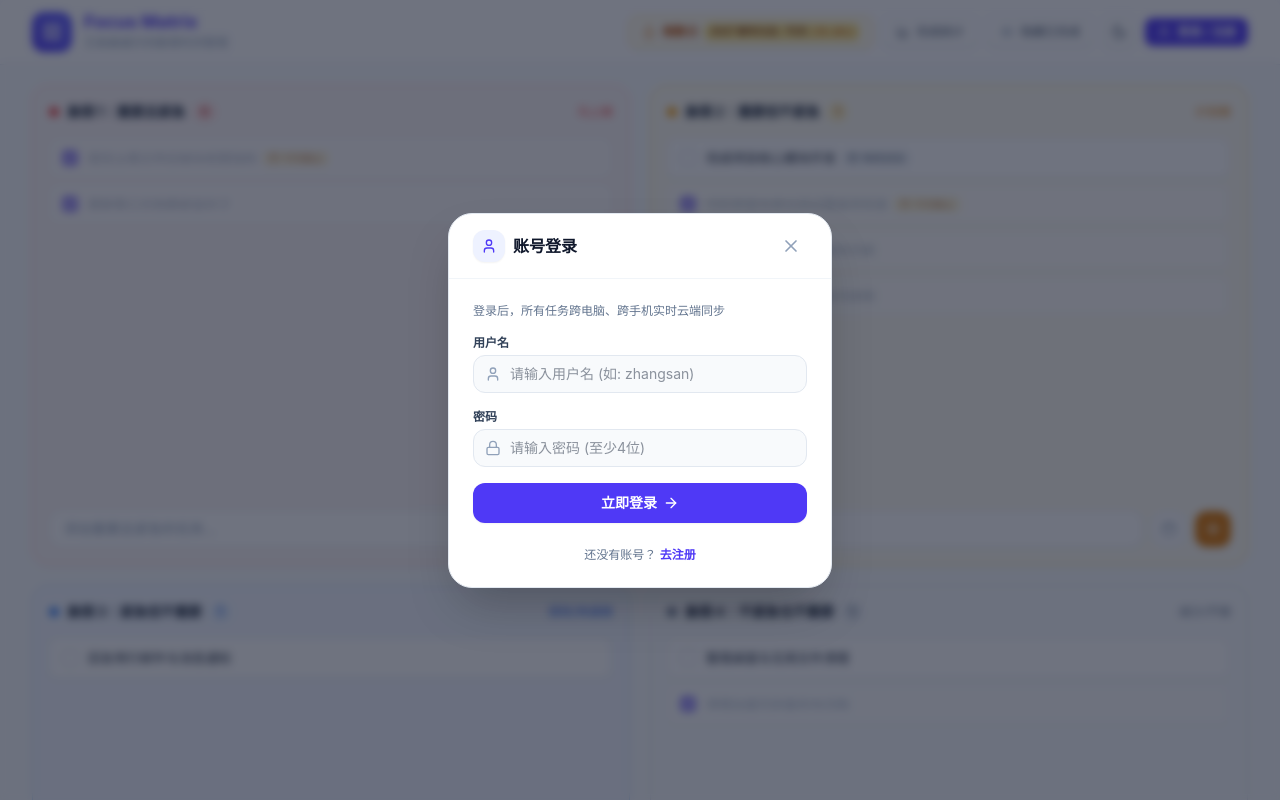
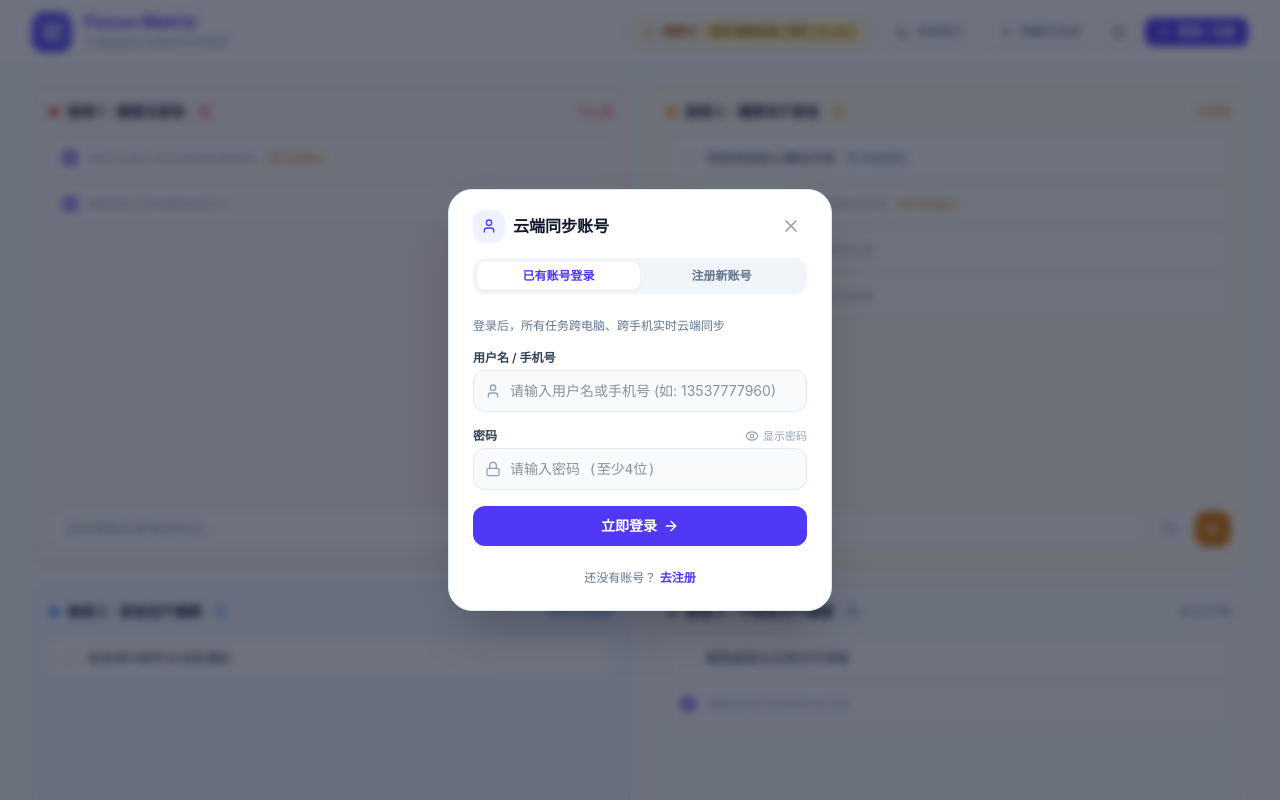
Before and after one commit to u3823433669-ui/4room, a React (Vite) app: page / in a window 1280 px wide. Both pictures are taken after a click on the button "登录 / 注册". Shown: the top 800 px of the page. Built offline with nearby package versions, Linux system fonts and the light colour scheme.

Commit message:
fix(auth): clarify unregistered user error, add one-click register, and preserve on-screen tasks

```diff
--- a/server.ts
+++ b/server.ts
@@ -181,18 +181,52 @@ app.post('/api/v1/auth/register', (req, res) => {
   });
 });
 
-// Login
+// Login (with auto-register option and distinct error codes)
 app.post('/api/v1/auth/login', (req, res) => {
-  const { username, password } = req.body;
+  const { username, password, autoRegister } = req.body;
   if (!username || !password) {
     return res.status(400).json({ success: false, error: '请输入用户名和密码' });
   }
 
   const cleanUser = username.trim().toLowerCase();
-  const existing = users.get(cleanUser);
+  let existing = users.get(cleanUser);
 
-  if (!existing || existing.passwordHash !== hashPassword(password)) {
-    return res.status(400).json({ success: false, error: '用户名或密码错误' });
+  // If user does not exist but requested autoRegister
+  if (!existing && autoRegister) {
+    if (cleanUser.length < 2 || cleanUser.length > 20) {
+      return res.status(400).json({ success: false, error: '用户名长度需在 2 到 20 个字符之间' });
+    }
+    if (password.length < 4) {
+      return res.status(400).json({ success: false, error: '密码长度至少需 4 个字符' });
+    }
+
+    const newUser: User = {
+      id: `u_${Date.now()}_${Math.random().toString(36).substring(2, 6)}`,
+      username: cleanUser,
+      passwordHash: hashPassword(password),
+      createdAt: Date.now(),
+    };
+
+    users.set(cleanUser, newUser);
+    userTasks.set(cleanUser, []);
+    saveDb();
+    existing = newUser;
+  }
+
+  if (!existing) {
+    return res.status(404).json({
+      success: false,
+      code: 'USER_NOT_FOUND',
+      error: '该用户名尚未注册，请先点击【去注册】或直接点击下方【一键注册并登录】',
+    });
+  }
+
+  if (existing.passwordHash !== hashPassword(password)) {
+    return res.status(400).json({
+      success: false,
+      code: 'WRONG_PASSWORD',
+      error: '密码错误，请检查大小写后重新输入',
+    });
   }
 
   const token = `token_${Date.now()}_${crypto.randomBytes(16).toString('hex')}`;
--- a/src/App.tsx
+++ b/src/App.tsx
@@ -224,15 +224,23 @@ export default function App() {
 
     // Fetch user cloud tasks
     const cloudTasks = await fetchCloudTasks(token);
-    if (cloudTasks) {
+    if (cloudTasks && cloudTasks.length > 0) {
       const { tasks: escalated } = checkAndEscalateTasks(cloudTasks);
       setTasks(escalated);
       saveLocalTasks(escalated, user.username);
+    } else if (tasks.length > 0) {
+      // First-time login/register: upload current on-screen tasks to cloud so they aren't lost!
+      syncTasksToCloud(tasks, token, user.username);
+      saveLocalTasks(tasks, user.username);
     }
+
     const cloudCountdowns = await fetchCloudCountdowns(token);
-    if (cloudCountdowns) {
+    if (cloudCountdowns && cloudCountdowns.length > 0) {
       setCountdowns(cloudCountdowns);
       saveLocalCountdowns(cloudCountdowns, user.username);
+    } else if (countdowns.length > 0) {
+      syncCountdownsToCloud(countdowns, token, user.username);
+      saveLocalCountdowns(countdowns, user.username);
     }
   };
 
--- a/src/components/AuthModal.tsx
+++ b/src/components/AuthModal.tsx
@@ -1,5 +1,5 @@
 import React, { useState } from 'react';
-import { X, User, Lock, ArrowRight, ShieldCheck, Check } from 'lucide-react';
+import { X, User, Lock, ArrowRight, Eye, EyeOff, AlertCircle, Sparkles } from 'lucide-react';
 import { User as UserType } from '../types';
 
 interface AuthModalProps {
@@ -16,30 +16,34 @@ export const AuthModal: React.FC<AuthModalProps> = ({
   const [isLogin, setIsLogin] = useState<boolean>(true);
   const [username, setUsername] = useState('');
   const [password, setPassword] = useState('');
+  const [showPassword, setShowPassword] = useState(false);
   const [error, setError] = useState<string | null>(null);
+  const [errorCode, setErrorCode] = useState<string | null>(null);
   const [loading, setLoading] = useState(false);
 
   if (!isOpen) return null;
 
-  const handleSubmit = async (e: React.FormEvent) => {
-    e.preventDefault();
+  const handleExecuteAuth = async (autoRegister: boolean = false) => {
     setError(null);
+    setErrorCode(null);
 
-    if (!username.trim() || !password) {
+    const cleanUser = username.trim();
+    if (!cleanUser || !password) {
       setError('请输入用户名和密码');
       return;
     }
 
     setLoading(true);
-    const endpoint = isLogin ? '/api/v1/auth/login' : '/api/v1/auth/register';
+    const endpoint = (isLogin && !autoRegister) ? '/api/v1/auth/login' : '/api/v1/auth/register';
 
     try {
       const res = await fetch(endpoint, {
         method: 'POST',
         headers: { 'Content-Type': 'application/json' },
         body: JSON.stringify({
-          username: username.trim(),
+          username: cleanUser,
           password,
+          autoRegister,
         }),
       });
 
@@ -49,6 +53,7 @@ export const AuthModal: React.FC<AuthModalProps> = ({
         onClose();
       } else {
         setError(data.error || '请求失败，请稍后重试');
+        setErrorCode(data.code || null);
       }
     } catch {
       setError('网络连接失败，请检查服务器状态');
@@ -57,17 +62,22 @@ export const AuthModal: React.FC<AuthModalProps> = ({
     }
   };
 
+  const handleSubmit = (e: React.FormEvent) => {
+    e.preventDefault();
+    handleExecuteAuth(false);
+  };
+
   return (
     <div className="fixed inset-0 z-50 overflow-y-auto bg-slate-900/60 backdrop-blur-xs flex items-center justify-center p-3 sm:p-4">
       <div className="bg-white dark:bg-slate-900 rounded-3xl border border-slate-200 dark:border-slate-800 shadow-2xl w-full max-w-sm overflow-hidden animate-in fade-in zoom-in-95 duration-200">
         {/* Header */}
-        <div className="px-6 py-4 border-b border-slate-100 dark:border-slate-800 flex items-center justify-between">
+        <div className="px-6 pt-5 pb-3 flex items-center justify-between">
           <div className="flex items-center space-x-2">
             <div className="w-8 h-8 rounded-xl bg-indigo-50 dark:bg-indigo-950/70 text-indigo-600 dark:text-indigo-400 flex items-center justify-center shadow-xs">
               <User className="w-4 h-4" />
             </div>
             <h2 className="text-base font-bold text-slate-900 dark:text-white">
-              {isLogin ? '账号登录' : '注册新账号'}
+              云端同步账号
             </h2>
           </div>
 
@@ -79,24 +89,80 @@ export const AuthModal: React.FC<AuthModalProps> = ({
           </button>
         </div>
 
+        {/* Tab Switcher: 登录 / 注册 */}
+        <div className="px-6 pt-1">
+          <div className="grid grid-cols-2 p-1 bg-slate-100 dark:bg-slate-800 rounded-xl text-xs font-semibold">
+            <button
+              type="button"
+              onClick={() => {
+                setIsLogin(true);
+                setError(null);
+                setErrorCode(null);
+              }}
+              className={`py-1.5 rounded-lg transition-all cursor-pointer text-center ${
+                isLogin
+                  ? 'bg-white dark:bg-slate-900 text-indigo-600 dark:text-indigo-400 shadow-xs'
+                  : 'text-slate-500 hover:text-slate-800 dark:hover:text-slate-200'
+              }`}
+            >
+              已有账号登录
+            </button>
+            <button
+              type="button"
+              onClick={() => {
+                setIsLogin(false);
+                setError(null);
+                setErrorCode(null);
+              }}
+              className={`py-1.5 rounded-lg transition-all cursor-pointer text-center ${
+                !isLogin
+                  ? 'bg-white dark:bg-slate-900 text-indigo-600 dark:text-indigo-400 shadow-xs'
+                  : 'text-slate-500 hover:text-slate-800 dark:hover:text-slate-200'
+              }`}
+            >
+              注册新账号
+            </button>
+          </div>
+        </div>
+
         {/* Form Body */}
         <form onSubmit={handleSubmit} className="p-6 space-y-4">
           <p className="text-xs text-slate-500 dark:text-slate-400">
             {isLogin
               ? '登录后，所有任务跨电脑、跨手机实时云端同步'
-              : '注册专属账号，数据私密加密隔离'}
+              : '注册专属账号，数据私密加密隔离且永久保存'}
           </p>
 
-          {error && (
+          {/* User Not Found Smart Helper */}
+          {errorCode === 'USER_NOT_FOUND' && isLogin ? (
+            <div className="p-3.5 rounded-2xl bg-amber-50 dark:bg-amber-950/40 border border-amber-200 dark:border-amber-900/60 text-xs space-y-2 animate-in fade-in duration-150">
+              <div className="flex items-center space-x-1.5 text-amber-800 dark:text-amber-200 font-semibold">
+                <AlertCircle className="w-4 h-4 shrink-0 text-amber-600" />
+                <span>该用户名尚未注册</span>
+              </div>
+              <p className="text-[11px] text-slate-600 dark:text-slate-300 leading-relaxed">
+                用户名 <strong>"{username}"</strong> 在服务器上还未创建。您可以直接点击下方按钮，使用已填写的密码一键创建并登录：
+              </p>
+              <button
+                type="button"
+                disabled={loading}
+                onClick={() => handleExecuteAuth(true)}
+                className="w-full py-2 px-3 rounded-xl bg-indigo-600 hover:bg-indigo-700 text-white font-semibold text-xs shadow-xs flex items-center justify-center space-x-1.5 transition-all cursor-pointer"
+              >
+                <Sparkles className="w-3.5 h-3.5" />
+                <span>{loading ? '正在注册...' : '以此信息一键注册并登录'}</span>
+              </button>
+            </div>
+          ) : error ? (
             <div className="p-2.5 rounded-xl bg-rose-50 dark:bg-rose-950/50 border border-rose-200 dark:border-rose-900 text-xs text-rose-600 dark:text-rose-400 animate-in fade-in duration-150">
               ⚠️ {error}
             </div>
-          )}
+          ) : null}
 
           {/* Username */}
           <div>
             <label className="block text-xs font-semibold text-slate-700 dark:text-slate-300 mb-1">
-              用户名
+              用户名 / 手机号
             </label>
             <div className="relative">
               <User className="w-4 h-4 text-slate-400 absolute left-3 top-1/2 -translate-y-1/2" />
@@ -104,27 +170,49 @@ export const AuthModal: React.FC<AuthModalProps> = ({
                 type="text"
                 required
                 value={username}
-                onChange={e => setUsername(e.target.value)}
-                placeholder="请输入用户名 (如: zhangsan)"
-                className="w-full pl-9 pr-3.5 py-2 rounded-xl bg-slate-50 dark:bg-slate-800 border border-slate-200 dark:border-slate-700 text-xs sm:text-sm text-slate-800 dark:text-slate-200 outline-none focus:border-indigo-500 transition-all"
+                onChange={e => {
+                  setUsername(e.target.value);
+                  if (error) {
+                    setError(null);
+                    setErrorCode(null);
+                  }
+                }}
+                placeholder="请输入用户名或手机号 (如: 13537777960)"
+                className="w-full pl-9 pr-3.5 py-2.5 rounded-xl bg-slate-50 dark:bg-slate-800 border border-slate-200 dark:border-slate-700 text-xs sm:text-sm text-slate-800 dark:text-slate-200 outline-none focus:border-indigo-500 transition-all"
               />
             </div>
           </div>
 
           {/* Password */}
           <div>
-            <label className="block text-xs font-semibold text-slate-700 dark:text-slate-300 mb-1">
-              密码
-            </label>
+            <div className="flex items-center justify-between mb-1">
+              <label className="text-xs font-semibold text-slate-700 dark:text-slate-300">
+                密码
+              </label>
+              <button
+                type="button"
+                onClick={() => setShowPassword(!showPassword)}
+                className="text-[11px] text-slate-400 hover:text-slate-600 dark:hover:text-slate-200 flex items-center space-x-1 cursor-pointer"
+              >
+                {showPassword ? <EyeOff className="w-3.5 h-3.5" /> : <Eye className="w-3.5 h-3.5" />}
+                <span>{showPassword ? '隐藏' : '显示密码'}</span>
+              </button>
+            </div>
             <div className="relative">
               <Lock className="w-4 h-4 text-slate-400 absolute left-3 top-1/2 -translate-y-1/2" />
               <input
-                type="password"
+                type={showPassword ? 'text' : 'password'}
                 required
                 value={password}
-                onChange={e => setPassword(e.target.value)}
+                onChange={e => {
+                  setPassword(e.target.value);
+                  if (error) {
+                    setError(null);
+                    setErrorCode(null);
+                  }
+                }}
                 placeholder="请输入密码 (至少4位)"
-                className="w-full pl-9 pr-3.5 py-2 rounded-xl bg-slate-50 dark:bg-slate-800 border border-slate-200 dark:border-slate-700 text-xs sm:text-sm text-slate-800 dark:text-slate-200 outline-none focus:border-indigo-500 transition-all"
+                className="w-full pl-9 pr-10 py-2.5 rounded-xl bg-slate-50 dark:bg-slate-800 border border-slate-200 dark:border-slate-700 text-xs sm:text-sm text-slate-800 dark:text-slate-200 outline-none focus:border-indigo-500 transition-all font-mono"
               />
             </div>
           </div>
@@ -135,7 +223,7 @@ export const AuthModal: React.FC<AuthModalProps> = ({
             disabled={loading}
             className="w-full py-2.5 rounded-xl bg-indigo-600 hover:bg-indigo-700 disabled:opacity-50 text-white text-xs sm:text-sm font-semibold shadow-xs flex items-center justify-center space-x-1.5 transition-all cursor-pointer mt-2"
           >
-            <span>{loading ? '正在提交...' : isLogin ? '立即登录' : '立即注册'}</span>
+            <span>{loading ? '正在处理...' : isLogin ? '立即登录' : '立即注册'}</span>
             <ArrowRight className="w-4 h-4" />
           </button>
 
@@ -149,8 +237,9 @@ export const AuthModal: React.FC<AuthModalProps> = ({
                   onClick={() => {
                     setIsLogin(false);
                     setError(null);
+                    setErrorCode(null);
                   }}
-                  className="text-indigo-600 dark:text-indigo-400 font-bold hover:underline"
+                  className="text-indigo-600 dark:text-indigo-400 font-bold hover:underline cursor-pointer"
                 >
                   去注册
                 </button>
@@ -163,8 +252,9 @@ export const AuthModal: React.FC<AuthModalProps> = ({
                   onClick={() => {
                     setIsLogin(true);
                     setError(null);
+                    setErrorCode(null);
                   }}
-                  className="text-indigo-600 dark:text-indigo-400 font-bold hover:underline"
+                  className="text-indigo-600 dark:text-indigo-400 font-bold hover:underline cursor-pointer"
                 >
                   直接登录
                 </button>
```
